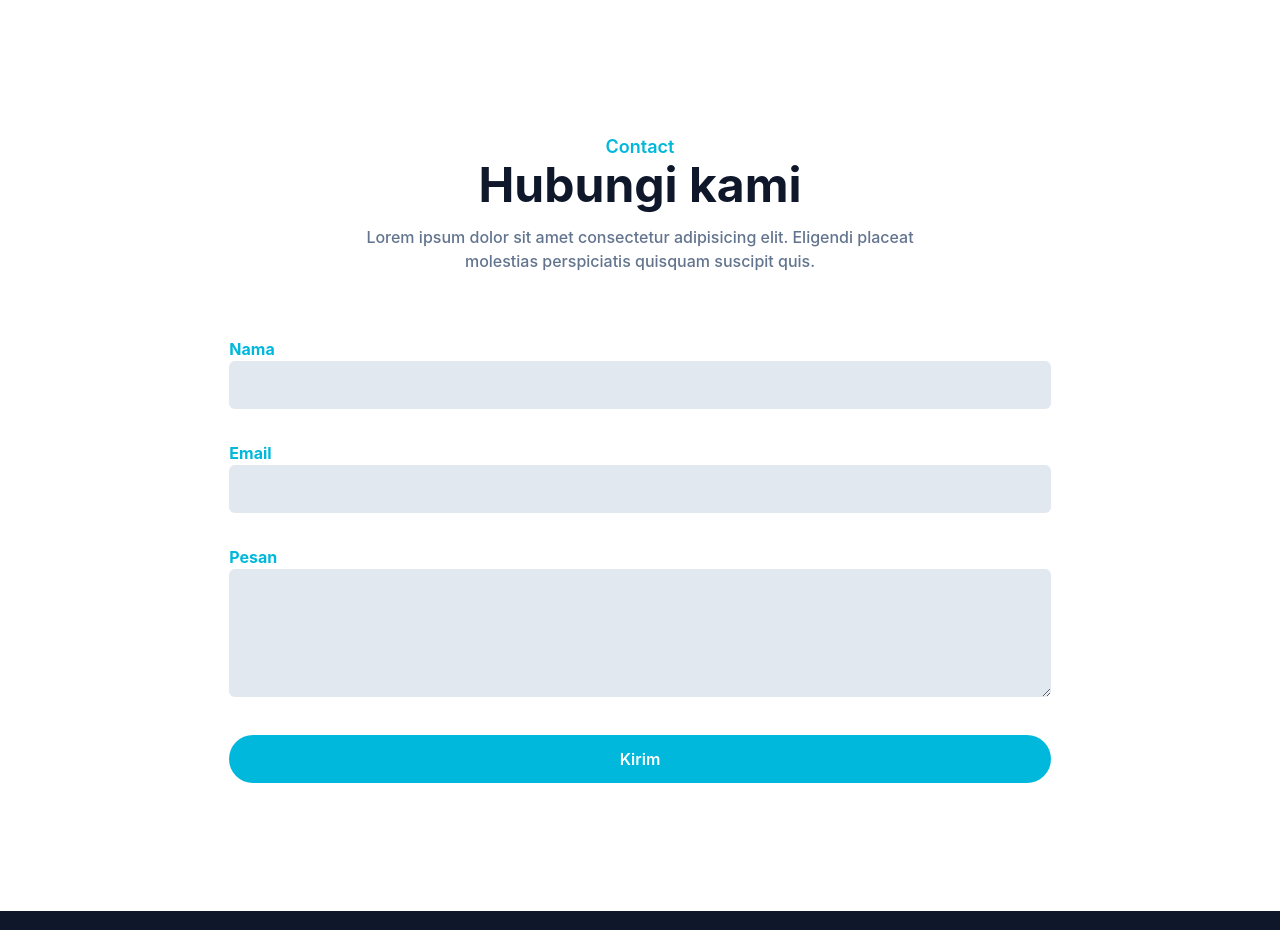
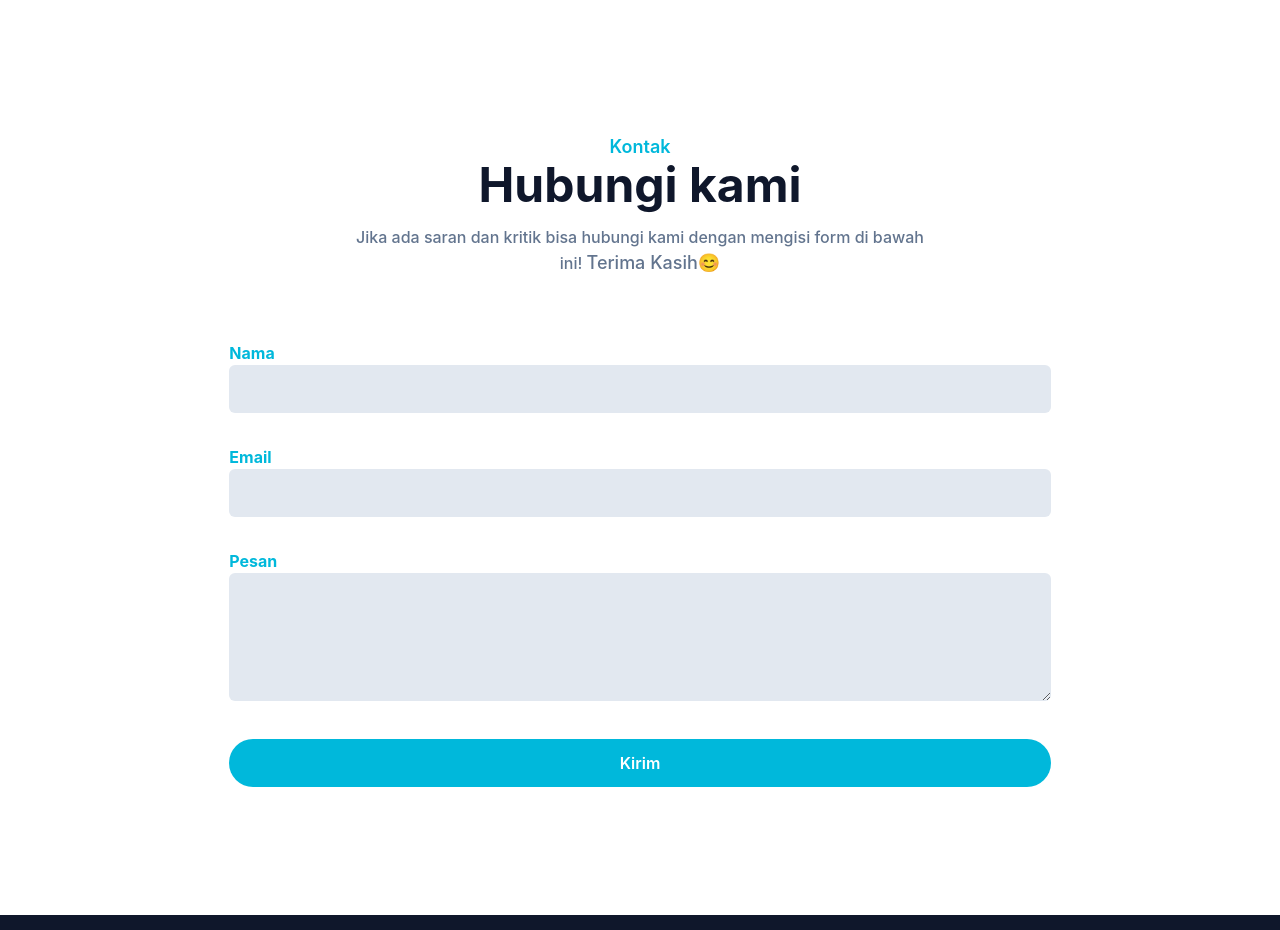
Before and after one commit to Padlan123/portfolio-tailwindcss, a website: page index.html in a window 1280 px wide. Shown: the part 2620-3550 px from the top of the page. Drawn offline with Linux system fonts and the light colour scheme.

Commit message:
mengubah lorem pada kontak section

```diff
--- a/index.html
+++ b/index.html
@@ -426,15 +426,18 @@
       <div class="container-help">
         <div class="w-full px-4">
           <div class="max-w-xl mx-auto text-center mb-16">
-            <h4 class="font-semibold text-lg text-primary">Contact</h4>
+            <h4 class="font-semibold text-lg text-primary">Kontak</h4>
             <h2
               class="font-bold text-dark text-3xl mb-4 sm:text-4xl lg:text-5xl dark:text-white"
             >
               Hubungi kami
             </h2>
             <p class="font-medium text-md text-secondary">
-              Lorem ipsum dolor sit amet consectetur adipisicing elit. Eligendi
-              placeat molestias perspiciatis quisquam suscipit quis.
+              Jika ada saran dan kritik bisa hubungi kami dengan mengisi form di
+              bawah ini!
+              <span class="font-medium text-lg text-secondary"
+                >Terima Kasih😊</span
+              >
             </p>
           </div>
         </div>
```
